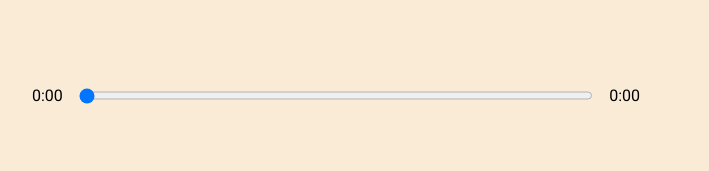
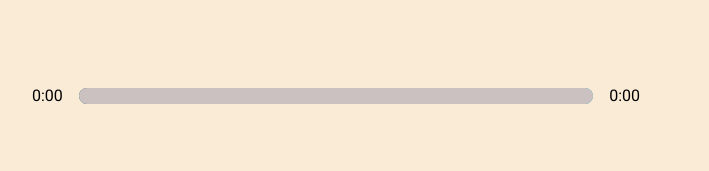
Before and after one commit to RoneyCh/musicPlayer, a React (Create React App) app: page / in a window 1280 px wide. Shown: the part 490-661 px from the top of the page, without its empty margins (304-1013 px from the left). Built offline with nearby package versions, Linux system fonts and the light colour scheme.

Commit message:
styling input slider

```diff
--- a/src/App.js
+++ b/src/App.js
@@ -15,12 +15,17 @@
   const [songInfo, setSongInfo] = useState({
     currentTime: 0,
     duration: 0,
+    animationPercentage: 0,
   });
   const [libraryStatus, setLibraryStatus] = useState(false);
   const timeUpdateHandler = (e) => {
     const current = e.target.currentTime;
     const duration = e.target.duration;
-    setSongInfo({ ...songInfo, currentTime: current, duration });
+    const roundedCurrent = Math.round(current);
+    const roundedDuration = Math.round(duration);
+    const animationPercentage = Math.round((roundedCurrent / roundedDuration) * 100);
+    console.log(animationPercentage);
+    setSongInfo({ ...songInfo, currentTime: current, duration, animationPercentage: animationPercentage });
   };
 
   return (
--- a/src/components/Player.js
+++ b/src/components/Player.js
@@ -75,11 +75,16 @@
     }
     playAudio(isPlaying, audioRef);
   };
+  // styles
+  const trackAnim = {
+    transform: `translateX(${songInfo.animationPercentage}%)`
+  };
 
   return (
     <div className="player">
       <div className="time-control">
         <p>{songInfo.duration ? getTime(songInfo.currentTime) : "0:00"}</p>
+        <div style={{background: `linear-gradient(to right, ${currentSong.color[0]}, ${currentSong.color[1]})`}} className="track">
           <input
             min={0}
             max={songInfo.duration || 0}
@@ -87,6 +92,8 @@
             onChange={dragHandler}
             type="range"
           />
+          <div style={trackAnim} className="animate-track"></div>
+        </div>
         <p>{getTime(songInfo.duration)}</p>
       </div>
       <div className="play-control">
@@ -95,11 +102,9 @@
           className="skip-back"
           size="2x"
           icon={faAngleLeft}
-          cursor='pointer'
         />
         <FontAwesomeIcon
           onClick={playSongHandler}
-          cursor="pointer"
           className="play"
           size="2x"
           icon={isPlaying ? faPause : faPlay}
@@ -109,7 +114,6 @@
           className="skip-forward"
           size="2x"
           icon={faAngleRight}
-          cursor='pointer'
         />
       </div>
     </div>
--- a/src/styles/_player.scss
+++ b/src/styles/_player.scss
@@ -9,9 +9,13 @@
 .time-control{
     width: 50%;
     display: flex;
+    align-items: center;
     input {
         width: 100%;
-        padding: 1rem 0rem;
+        -webkit-appearance: none;
+        background-color: transparent;
+        cursor: pointer;
+
     }
     p{
         padding: 1rem;
@@ -24,4 +28,36 @@
     align-items: center;
     padding: 1rem;
     width: 20%;
+    svg {
+        cursor: pointer;
+    }
 }
+
+input[type="range"]:focus{
+    outline: none;
+}
+input[type="range"]::-webkit-slider-thumb{
+    -webkit-appearance: none;
+    height: 16px;
+    width: 16px;
+}
+
+.track {
+    background-color: lightblue;
+    width: 100%;
+    height: 1rem;
+    position: relative;
+    border-radius: 1rem;
+    overflow: hidden;
+}
+
+.animate-track {
+    background-color: rgb(204, 193, 193);
+    width: 100%;
+    height: 100%;
+    position: absolute;
+    top: 0;
+    left: 0;
+    transform: translateX(0%);
+    pointer-events: none;
+}
```
Lines whose indentation alone changed are shown as unchanged.
